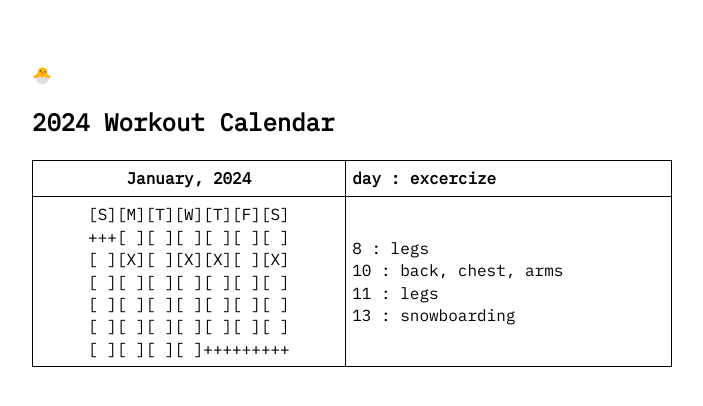
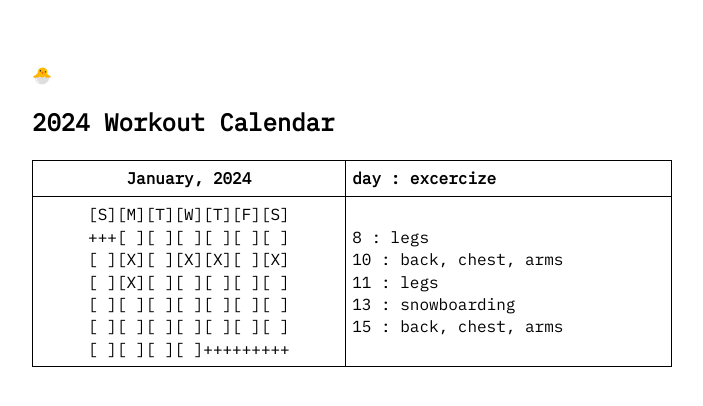
Before and after one commit to prolkh/prolkh.github.io, a Jekyll site: the page built from 2024-workout-calendar.md, in a window 1280 px wide. Shown: the top 406 px of the page, without its empty margins (288-991 px from the left). Built offline with Jekyll 4.4.1, drawn with Linux system fonts in a browser that asks for light colours.

Commit message:
Update 2024_workout_calendar.yml

```diff
--- a/_data/2024_workout_calendar.yml
+++ b/_data/2024_workout_calendar.yml
@@ -5,7 +5,7 @@ entries:
        '[S][M][T][W][T][F][S]<br>
         +++[ ][ ][ ][ ][ ][ ]<br>
         [ ][X][ ][X][X][ ][X]<br>
-        [ ][ ][ ][ ][ ][ ][ ]<br>
+        [ ][X][ ][ ][ ][ ][ ]<br>
         [ ][ ][ ][ ][ ][ ][ ]<br>
         [ ][ ][ ][ ][ ][ ][ ]<br>
         [ ][ ][ ][ ]+++++++++'
@@ -13,4 +13,5 @@ entries:
        '8 : legs<br>
         10 : back, chest, arms<br>
         11 : legs<br>
-        13 : snowboarding<br>'
+        13 : snowboarding<br>
+        15 : back, chest, arms<br>'
```
